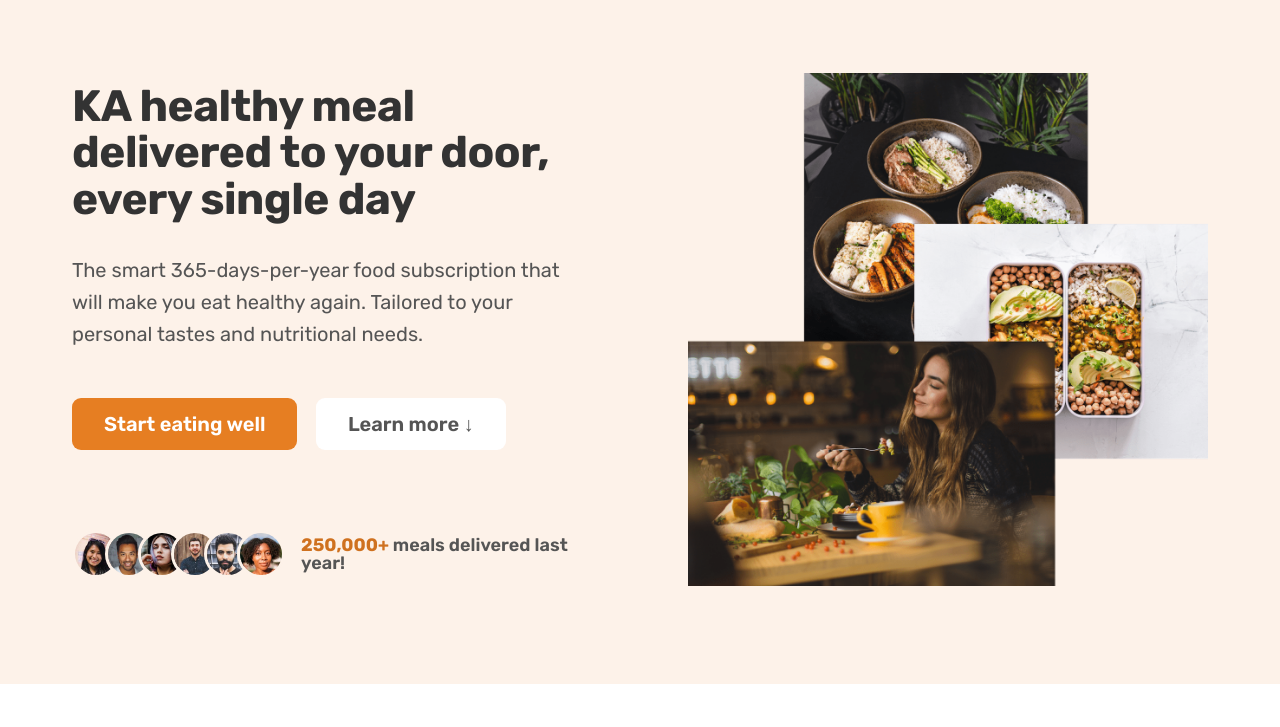
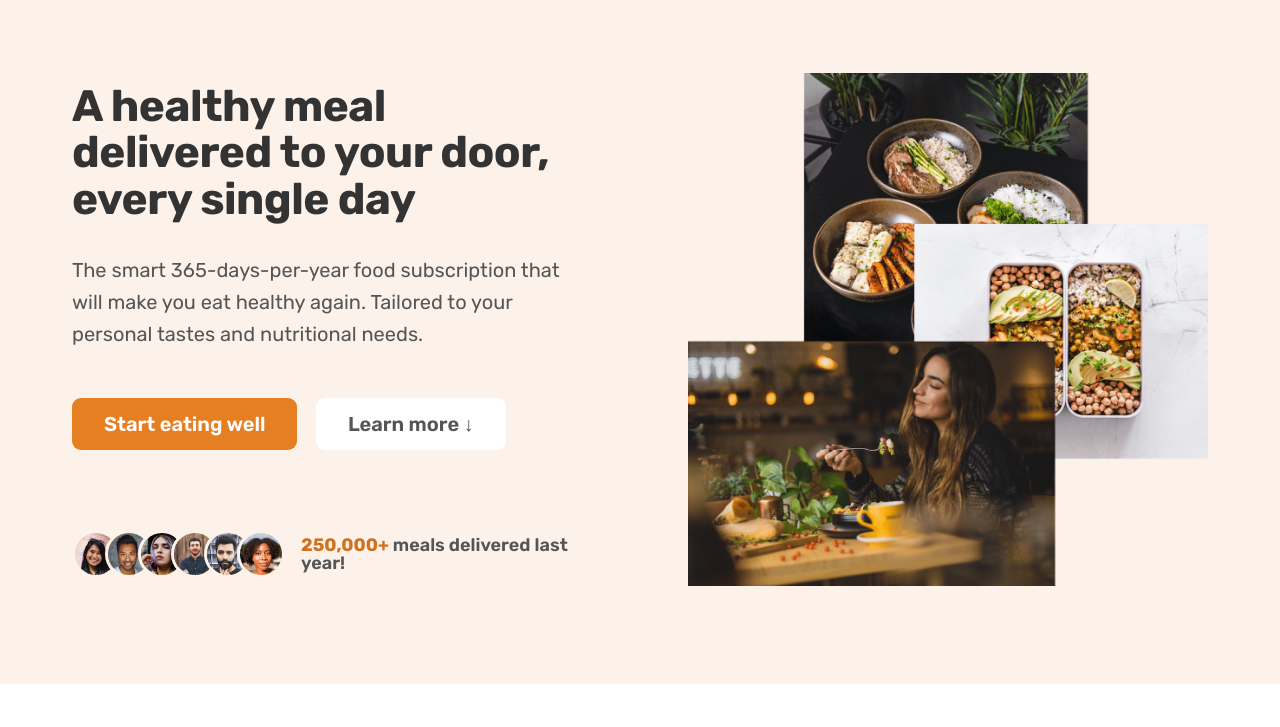
Before and after one commit to katelllrina/omnifood-kate17, a plain HTML site: page index.html in a window 1280 px wide. Shown: the part 73-800 px from the top of the page. Drawn offline with nearby package versions, Linux system fonts and the light colour scheme; some packages are replaced by stand-ins of ours; a script that the page names is missing.

Commit message:
Update text on homepage

```diff
--- a/index.html
+++ b/index.html
@@ -71,7 +71,7 @@
         <div class="hero">
           <div class="hero-text-box">
             <h1 class="heading-primary">
-              KA healthy meal delivered to your door, every single day
+              A healthy meal delivered to your door, every single day
             </h1>
             <p class="hero-descriptoin">
               The smart 365-days-per-year food subscription that will
```
